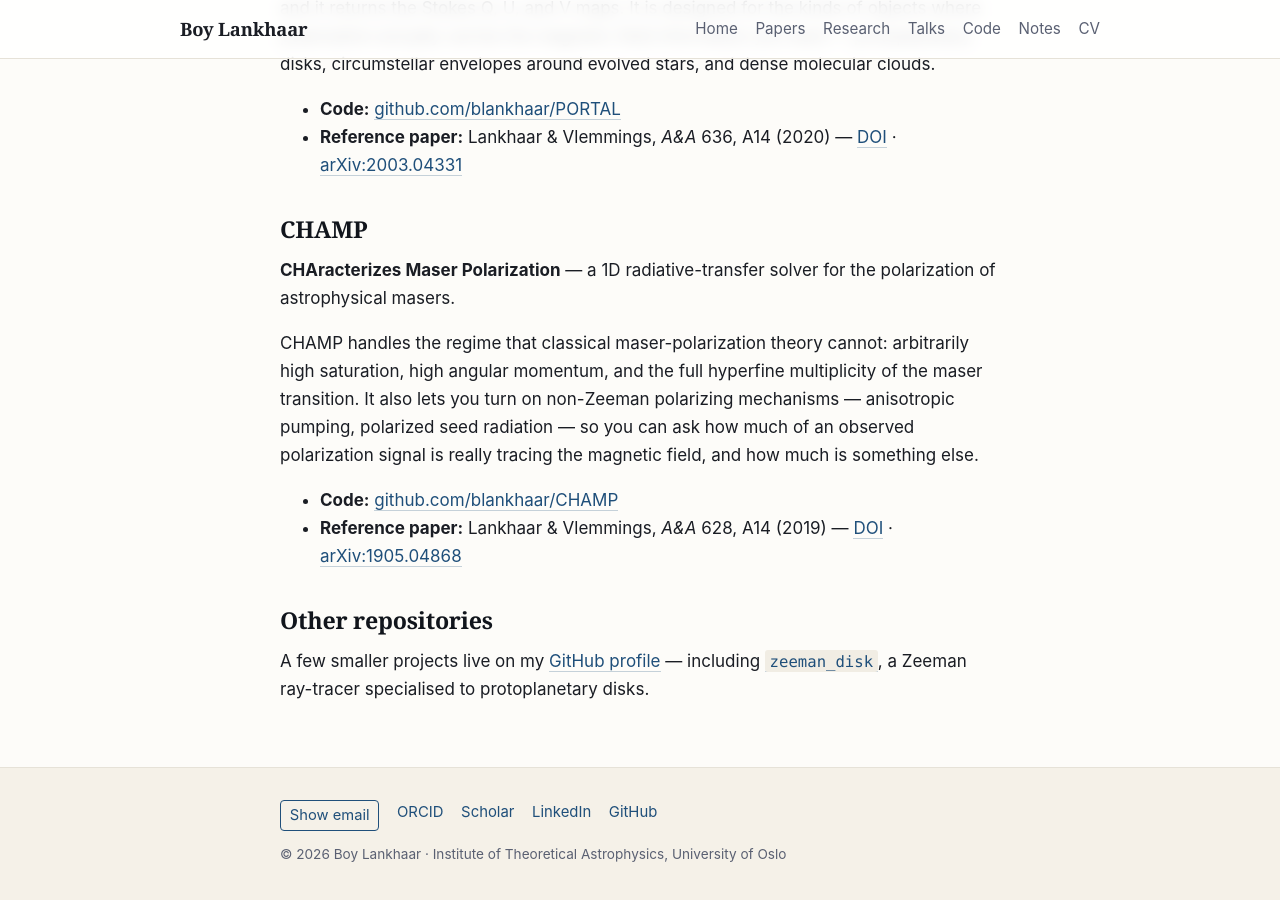
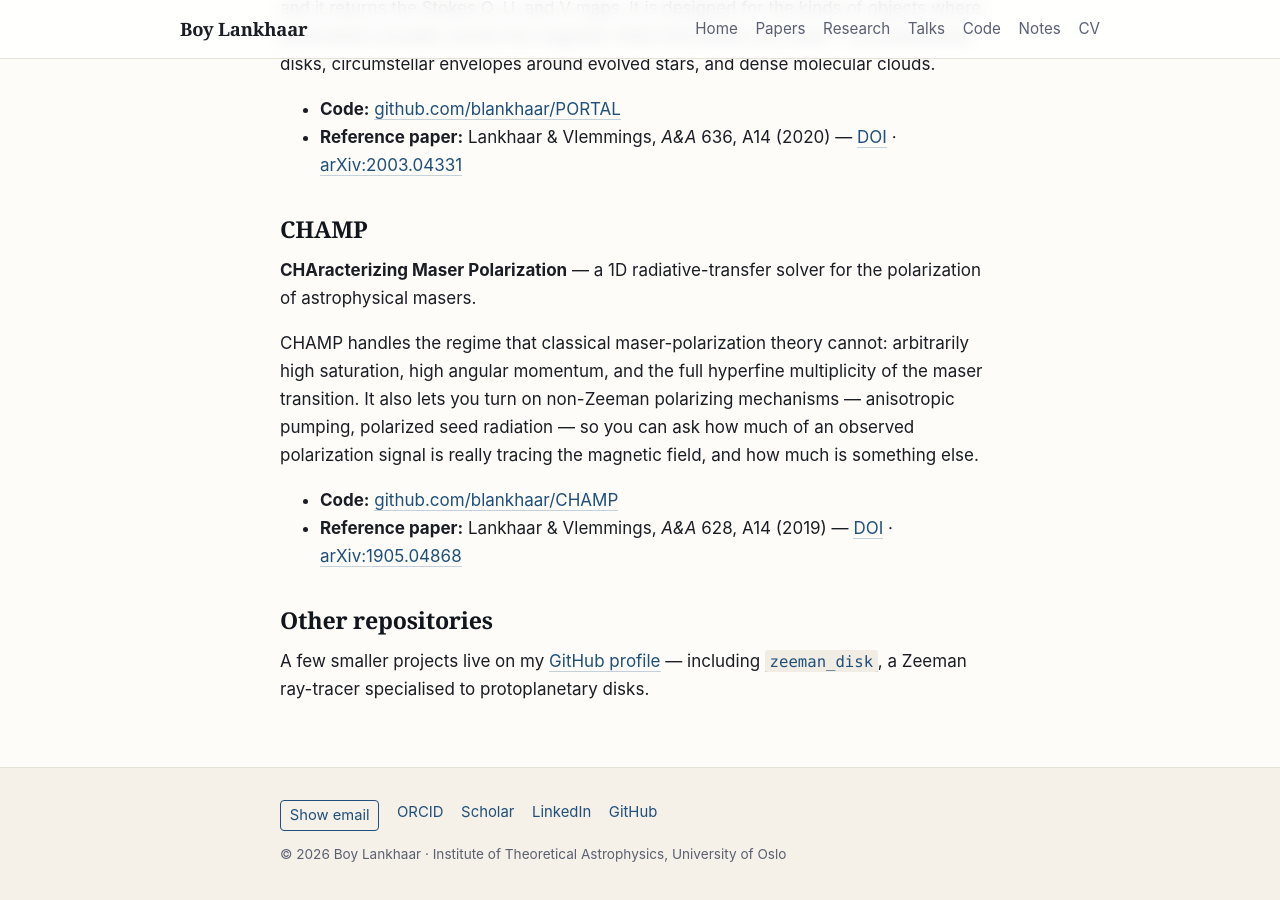
Before and after one commit to blankhaar/blankhaar.github.io, a Jekyll site: the page built from code.md, in a window 1280 px wide and 900 px high, scrolled down 500 px. Built offline with Jekyll 4.4.1, drawn with Linux system fonts in a browser that asks for light colours.

Commit message:
Fix CHAMP acronym expansion: 'CHAracterizing' not 'CHAracterizes'

```diff
--- a/code.md
+++ b/code.md
@@ -18,7 +18,7 @@ PORTAL can be used standalone in LTE, or as a polarization post-processor for re
 
 ## CHAMP
 
-**CHAracterizes Maser Polarization** — a 1D radiative-transfer solver for the polarization of astrophysical masers.
+**CHAracterizing Maser Polarization** — a 1D radiative-transfer solver for the polarization of astrophysical masers.
 
 CHAMP handles the regime that classical maser-polarization theory cannot: arbitrarily high saturation, high angular momentum, and the full hyperfine multiplicity of the maser transition. It also lets you turn on non-Zeeman polarizing mechanisms — anisotropic pumping, polarized seed radiation — so you can ask how much of an observed polarization signal is really tracing the magnetic field, and how much is something else.
 
```
Also changed, not shown: _papers/champ-maser-polarization.md (+1 -1 lines).
